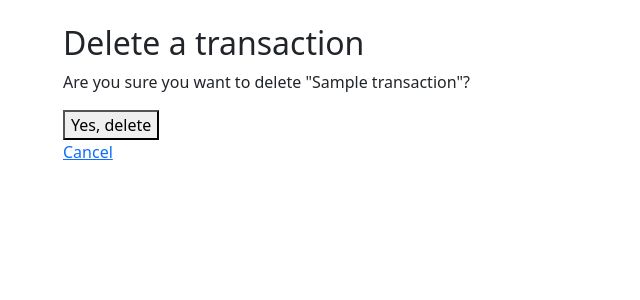
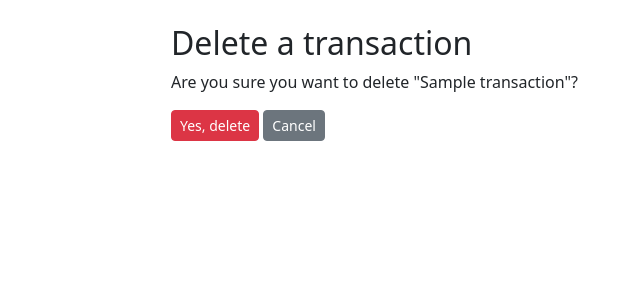
Before and after one commit to ciberityy/finance_tracker_django, a Django app: template transactions/templates/transactions/delete_confirmation.html in a window 1280 px wide. Shown: the part 56-356 px from the top of the page, without its empty margins (19-659 px from the left). Run offline with Django 3.2, Linux system fonts and the light colour scheme; the template is opened without the code that fills it: most values are stand-ins (such as "Sample title", 1, 10 or a date in 2020).

Commit message:
style(template): restyle the delete confirmation page
-wrap the page in .align-forms
-move the cancel link inside the form, next to the submit button
-add btn-danger to the delete button and btn-secondary to the cancel link
-fix indentation

```diff
--- a/transactions/templates/transactions/delete_confirmation.html
+++ b/transactions/templates/transactions/delete_confirmation.html
@@ -1,12 +1,13 @@
 {% extends 'transactions/base.html' %}
 {% block title %}Delete transaction{% endblock %}
 {% block content %}
-        <h2>Delete a transaction</h2>
-        <form method="post">
+  <div class="align-forms">
+    <h2>Delete a transaction</h2>
+    <form  method="post">
       {% csrf_token %}
       <p>Are you sure you want to delete "{{ transaction }}"?</p>
-      <button type="submit">Yes, delete</button>
-  </form>
-  <a href="{% url 'view_transactions' %}">Cancel</a>
-
+      <button class="btn btn-sm btn-danger" type="submit">Yes, delete</button>
+      <a class="btn btn-sm btn-secondary" href="{% url 'view_transactions' %}">Cancel</a>
+    </form>
+  </div>
 {% endblock %}
```
